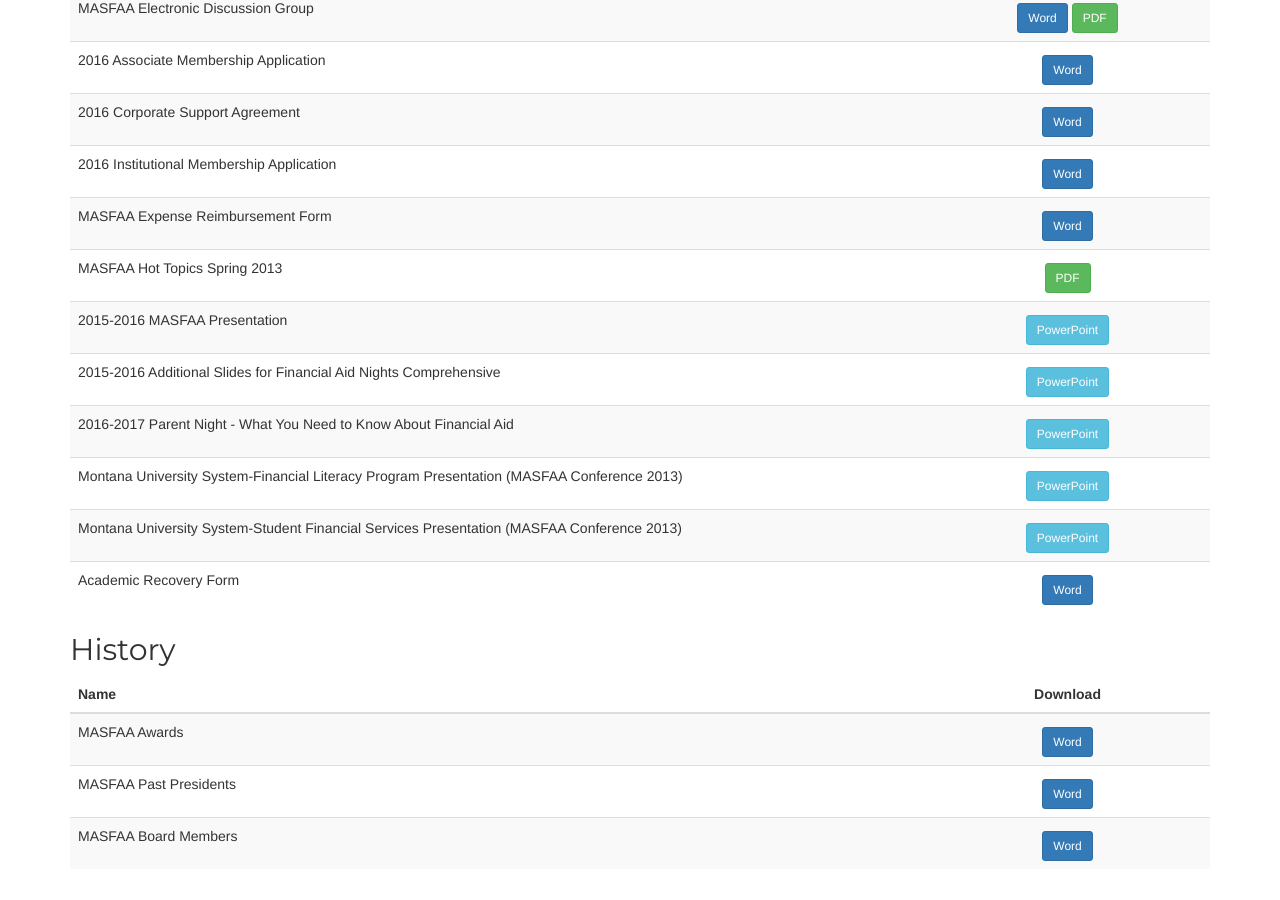
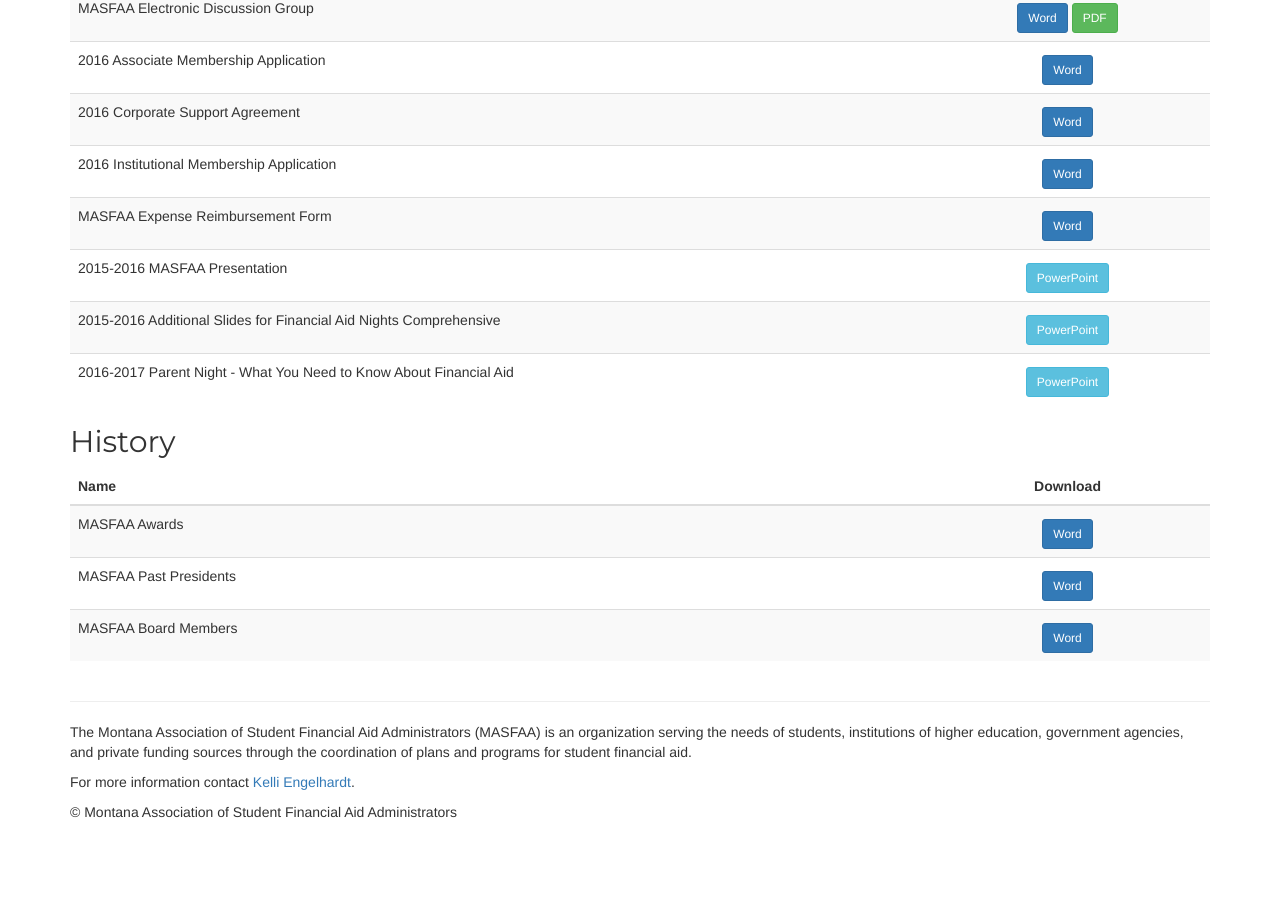
Before and after one commit to mhellwinkel/www.masfaaonline.org, a Jekyll site: the page built from documents/index.md, in a window 1280 px wide and 900 px high, scrolled down 917 px. Built offline with Jekyll 4.4.1, drawn with Linux system fonts in a browser that asks for light colours; nearby versions of some CDN libraries; after the commit the page ends 1749 px from its top, so only the background shows below that.

Commit message:
GT-5591 - Document Removal

```diff
--- a/documents/index.md
+++ b/documents/index.md
@@ -23,13 +23,9 @@
 2016 Corporate Support Agreement                                                           | [Word](downloads/files/2016-masfaa-corporate-support-agreement.docx){: .word}
 2016 Institutional Membership Application                                                  | [Word](downloads/files/2016-institutional-membership-application.doc){: .word}
 MASFAA Expense Reimbursement Form                                                          | [Word](downloads/files/Expense-Reimbursement-Form.docx){: .word}
-MASFAA Hot Topics Spring 2013                                                              | [PDF](downloads/files/MASFAA-Hot-Topics-Spring-2013-for-Web-Posting.pdf){: .pdf}
 2015-2016 MASFAA Presentation                                                              | [PowerPoint](downloads/files/masfaa-2015-2016.pptx){: .ppt}
 2015-2016 Additional Slides for Financial Aid Nights Comprehensive                         | [PowerPoint](downloads/files/masfaa-2015-2016-additional.pptx){: .ppt}
 2016-2017 Parent Night - What You Need to Know About Financial Aid                         | [PowerPoint](downloads/files/2016-2017-SAF-Parent-Night.pptx){: .ppt}
-Montana University System-Financial Literacy Program Presentation (MASFAA Conference 2013) | [PowerPoint](downloads/files/MUS-Financial-Literacy-Program-MASFAA-Conf-Presentation-2013.ppt){: .ppt}
-Montana University System-Student Financial Services Presentation (MASFAA Conference 2013) | [PowerPoint](downloads/files/MUS-Student-Fin-Services-MASFAA-Conf-Pres-2013.ppt){: .ppt}
-Academic Recovery Form                                                                     | [Word](downloads/files/Academic-Recovery-Plan-form-F.doc){: .word}
 {: .documents-tables}
 
 ## History
```
